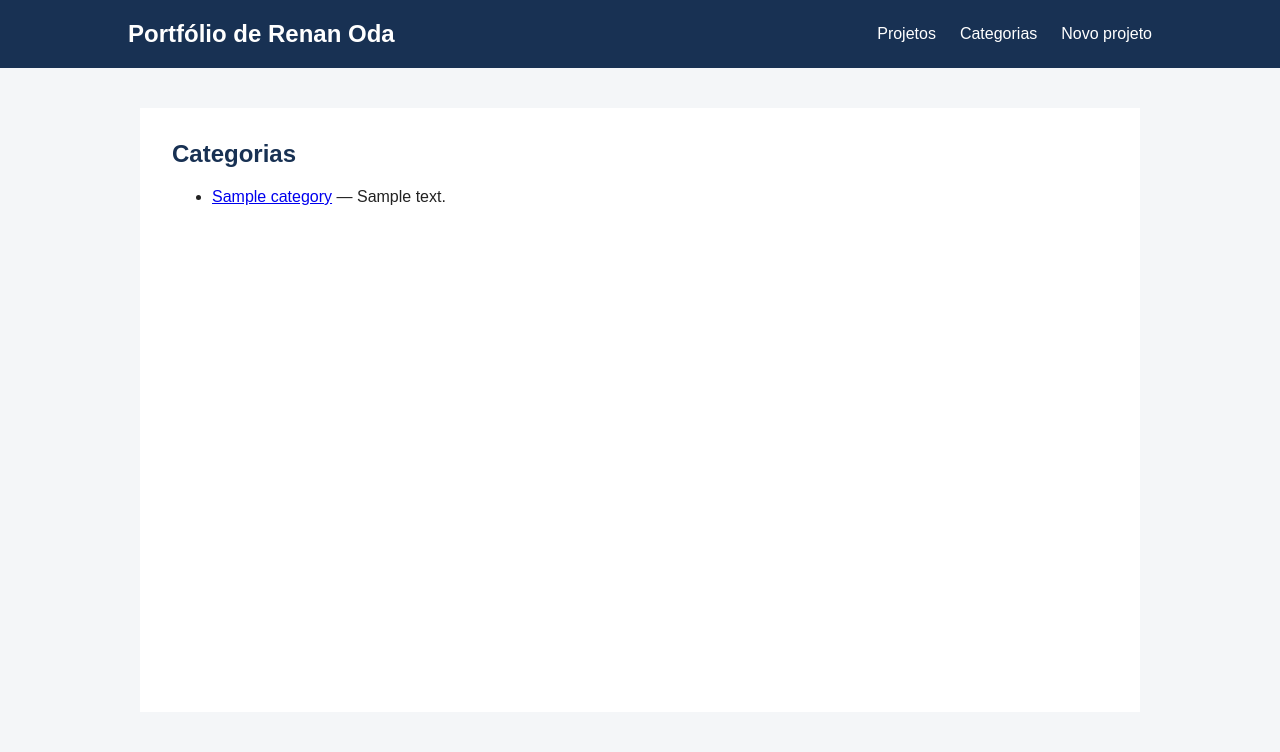
After one commit to renanoda/pmr3304-portfolio-renan, a Django app: page /categorias/ in a window 1280 px wide. The commit adds this page. Shown: the top 752 px of the page. Run offline with Django 5.2, Linux system fonts and the light colour scheme; tables that the repository leaves empty hold one stand-in row (values such as "Sample post").

Commit message:
Organiza projetos por categorias com navegação nos dois sentidos

```diff
--- a/config/urls.py
+++ b/config/urls.py
@@ -4,6 +4,8 @@ from django.urls import path
 from portfolio import views
 
 urlpatterns = [
+    path("categorias/", views.CategoryList.as_view(), name="category_list"),
+    path("categorias/<int:pk>/", views.category_detail, name="category_detail"),
     path("accounts/login/", LoginView.as_view(template_name="login.html"), name="login"),
     path("projetos/<int:pk>/comentar/", views.comment_create, name="comment_create"),
     path("admin/", admin.site.urls),
--- a/portfolio/admin.py
+++ b/portfolio/admin.py
@@ -1,6 +1,7 @@
 from django.contrib import admin
-from .models import Comment, Post
+from .models import Category, Comment, Post
 
+admin.site.register(Category)
 admin.site.register(Post)
 
 admin.site.register(Comment)
--- a/portfolio/forms.py
+++ b/portfolio/forms.py
@@ -5,7 +5,7 @@ from .models import Comment, Post
 class PostForm(forms.ModelForm):
     class Meta:
         model = Post
-        fields = ["title", "content"]
+        fields = ["title", "content", "categories"]
 
 
 class CommentForm(forms.ModelForm):
--- a/portfolio/models.py
+++ b/portfolio/models.py
@@ -3,7 +3,20 @@ from django.db import models
 from django.utils import timezone
 
 
+class Category(models.Model):
+    name = models.CharField("Nome", max_length=100, unique=True)
+    description = models.TextField("Descrição")
+
+    class Meta:
+        ordering = ["name"]
+        verbose_name = "categoria"
+
+    def __str__(self):
+        return self.name
+
+
 class Post(models.Model):
+    categories = models.ManyToManyField(Category, related_name="posts", verbose_name="Categorias", blank=True)
     title = models.CharField("Título", max_length=200)
     content = models.TextField("Conteúdo em HTML")
     date = models.DateTimeField("Data de publicação", default=timezone.now)
--- a/portfolio/views.py
+++ b/portfolio/views.py
@@ -4,13 +4,24 @@ from .forms import CommentForm
 from django.urls import reverse, reverse_lazy
 from django.views.generic import CreateView, DeleteView, DetailView, ListView, UpdateView
 from .forms import PostForm
-from .models import Post
+from .models import Category, Post
 
 
 class PostList(ListView):
     model = Post
     template_name = "list.html"
     context_object_name = "posts"
+
+
+class CategoryList(ListView):
+    model = Category
+    template_name = "categories.html"
+    context_object_name = "categories"
+
+
+def category_detail(request, pk):
+    category = get_object_or_404(Category, pk=pk)
+    return render(request, "list.html", {"category": category, "posts": category.posts.all()})
 
 
 class PostDetail(DetailView):
--- a/templates/base.html
+++ b/templates/base.html
@@ -10,6 +10,7 @@
 <body>
 <header><h1>Portfólio de Renan Oda</h1>
 <nav><ul><li><a href="{% url 'post_list' %}">Projetos</a></li>
+<li><a href="{% url 'category_list' %}">Categorias</a></li>
 <li><a href="{% url 'post_create' %}">Novo projeto</a></li></ul></nav></header>
 <main>{% block main %}{% endblock %}</main>
 <footer>Renan Eizo Oda · Engenharia Mecatrônica · Escola Politécnica da USP</footer>
--- /dev/null
+++ b/templates/categories.html
@@ -0,0 +1,7 @@
+{% extends "base.html" %}
+{% block main %}
+<h2>Categorias</h2>
+<ul>{% for category in categories %}
+<li><a href="{% url 'category_detail' category.pk %}">{{ category.name }}</a> — {{ category.description }}</li>
+{% empty %}<li>Nenhuma categoria cadastrada.</li>{% endfor %}</ul>
+{% endblock %}
--- a/templates/detail.html
+++ b/templates/detail.html
@@ -3,6 +3,10 @@
 <article><h2>{{ post.title }}</h2><time>{{ post.date|date:"d/m/Y H:i" }}</time>
 {{ post.content|safe }}</article>
 <p><a href="{% url 'post_update' post.pk %}">Editar projeto</a> · <a href="{% url 'post_delete' post.pk %}">Excluir projeto</a></p>
+<section><h3>Categorias</h3>
+<ul>{% for category in post.categories.all %}
+<li><a href="{% url 'category_detail' category.pk %}">{{ category.name }}</a></li>
+{% empty %}<li>Sem categoria.</li>{% endfor %}</ul></section>
 <section><h3>Comentários</h3>
 {% for comment in post.comments.all %}
 <article><strong>{{ comment.author.username }}</strong> · <time>{{ comment.date|date:"d/m/Y H:i" }}</time>
--- a/templates/list.html
+++ b/templates/list.html
@@ -1,6 +1,7 @@
 {% extends "base.html" %}
 {% block main %}
-<h2>Projetos e experiências</h2>
+{% if category %}<h2>{{ category.name }}</h2><p>{{ category.description }}</p>
+{% else %}<h2>Projetos e experiências</h2>{% endif %}
 <ul>{% for post in posts %}
 <li><a href="{% url 'post_detail' post.pk %}">{{ post.title }}</a></li>
 {% empty %}<li>Nenhum projeto publicado.</li>{% endfor %}</ul>
```
Also changed, not shown: portfolio/migrations/0003_category_post_categories.py (added).
